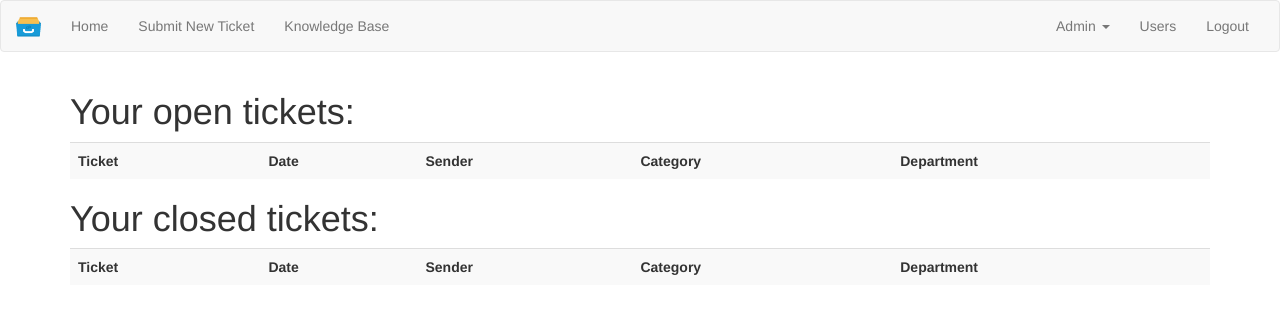
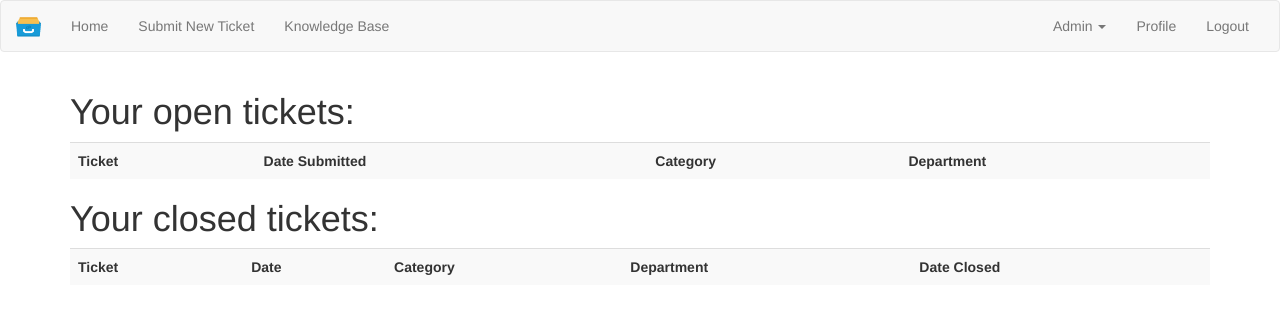
Before and after one commit to fergals/honours, a PHP site: page / in a window 1280 px wide. Shown: the top 314 px of the page. Run offline with PHP 8.4, Linux system fonts and the light colour scheme; tables that the repository leaves empty or names only in its code hold one stand-in row (values such as "Sample post"); lists and menus that the app fills with data are empty.

Commit message:
Index changes
Removed sender ID from index

```diff
--- a/header.php
+++ b/header.php
@@ -31,7 +31,7 @@
         <li><a href="#">Ticket Management</a></li>
         <li><a href="#">Users</a></li>
       </ul>
-      <li><a href="../admin/users.php">Users</a>
+      <li><a href="../admin/users.php">Profile</a>
       <li><a href="../logout.php">Logout</a>
     </li>
   </ul>
--- a/index.php
+++ b/index.php
@@ -10,14 +10,12 @@ $opentickets = $db->query("SELECT tID, id, date, userid, category, department FR
 echo "<table class='table table-striped'>
       <tr>
       <th>Ticket</th>
-      <th>Date</th>
-      <th>Sender</th>
+      <th>Date Submitted</th>
       <th>Category</th>
       <th>Department</th></tr>";
 while ($o = $opentickets->fetch(PDO::FETCH_ASSOC)){
   echo "<tr><td><a href='ticket.php?id=" . $o['tID'] . "'>" . $o['tID'] ."</td>";
   echo "<td>" . $o['date'] . "</td>";
-  echo "<td>" . $o['userid'] . "</td>";
   echo "<td>" . $o['category'] . "</td>";
   echo "<td>" . $o['department'] . "</td></tr>";
 }
@@ -31,15 +29,15 @@ echo "<table class='table table-striped'>
       <tr>
       <th>Ticket</th>
       <th>Date</th>
-      <th>Sender</th>
       <th>Category</th>
-      <th>Department</th></tr>";
+      <th>Department</th>
+      <th>Date Closed</th></tr>";
 while ($c = $closedtickets->fetch(PDO::FETCH_ASSOC)) {
   echo "<tr><td><a href='ticket.php?id=" . $c['tID'] . "'>" . $c['tID'] ."</td>";
   echo "<td>" . $c['date'] . "</td>";
-  echo "<td>" . $c['userid'] . "</td>";
   echo "<td>" . $c['category'] . "</td>";
-  echo "<td>" . $c['department'] . "</td></tr>";
+  echo "<td>" . $c['department'] . "</td>";
+  echo "<td>Date Closed not in SQL</td></tr>";
 }
 
 echo "</table>";
```
